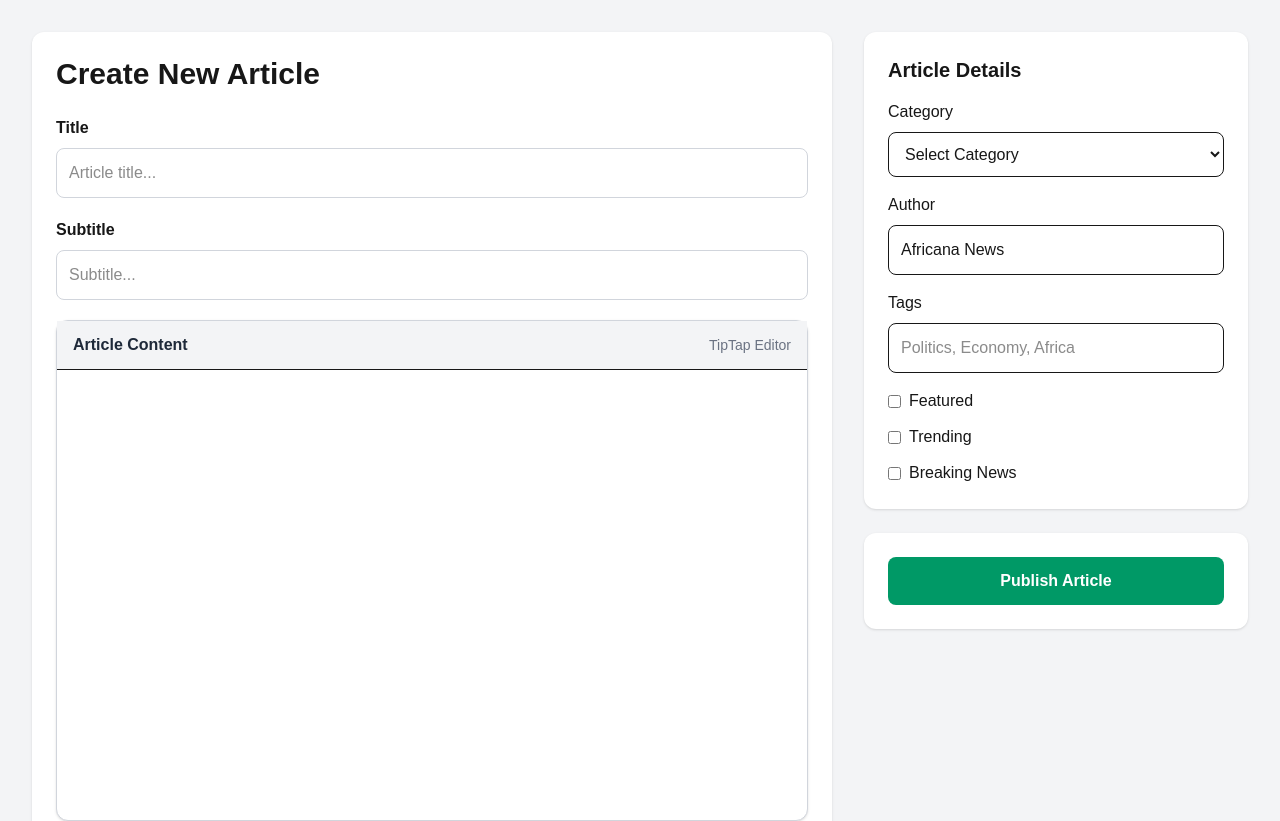
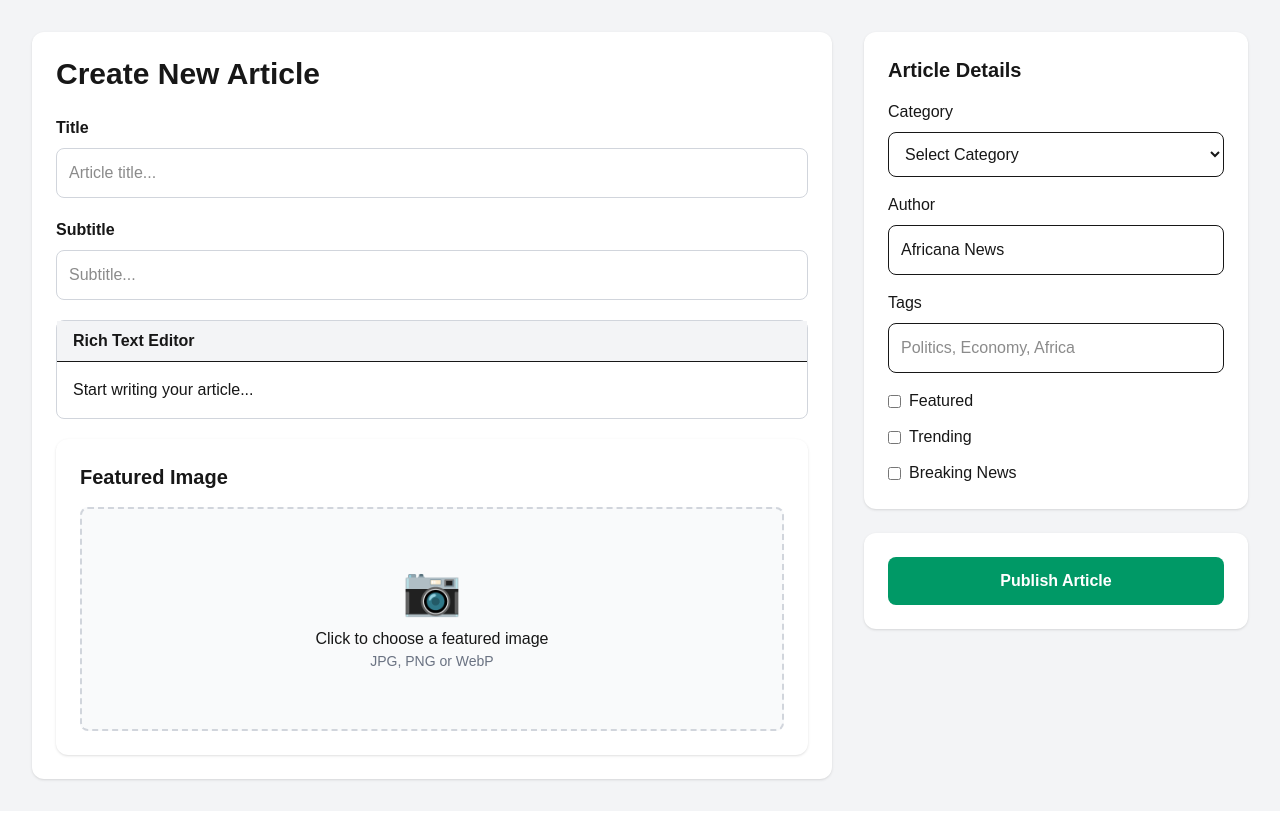
Before and after one commit to tbagbotas/Africana, a Next.js app: page /admin/articles/new in a window 1280 px wide. Shown: the top 821 px of the page. Built offline with nearby package versions, Linux system fonts and the light colour scheme.

Commit message:
Rich Text Editor working

```diff
--- /dev/null
+++ b/src/app/components/editor/RichTextEditor.tsx
@@ -0,0 +1,20 @@
+"use client";
+
+import { EditorContent, useEditor } from "@tiptap/react";
+import StarterKit from "@tiptap/starter-kit";
+
+export default function RichTextEditor() {
+  const editor = useEditor({
+    extensions: [StarterKit],
+    content: "<p>Hello Africana!</p>",
+    immediatelyRender: false,
+  });
+
+  if (!editor) return null;
+
+  return (
+    <div className="border rounded-lg p-4 bg-white">
+      <EditorContent editor={editor} />
+    </div>
+  );
+}
--- a/src/components/admin/RichTextEditor.tsx
+++ b/src/components/admin/RichTextEditor.tsx
@@ -1,60 +1,39 @@
 "use client";
 
-import { useEffect } from "react";
 import { EditorContent, useEditor } from "@tiptap/react";
 import StarterKit from "@tiptap/starter-kit";
 
 interface RichTextEditorProps {
-  value: string;
-  onChange: (value: string) => void;
+  content: string;
+  onChange: (content: string) => void;
 }
 
 export default function RichTextEditor({
-  value,
+  content,
   onChange,
 }: RichTextEditorProps) {
   const editor = useEditor({
     extensions: [StarterKit],
-    content:
-      value ||
-      `
-        <h2>Start writing your article...</h2>
-        <p>This is the Africana editor.</p>
-      `,
+    content: content || "<p>Start writing your article...</p>",
     immediatelyRender: false,
     onUpdate: ({ editor }) => {
       onChange(editor.getHTML());
     },
   });
 
-  useEffect(() => {
-    if (!editor) return;
-
-    if (editor.getHTML() !== value) {
-      editor.commands.setContent(value || "");
-    }
-  }, [value, editor]);
-
   if (!editor) {
-    return null;
+    return <p>Loading editor...</p>;
   }
 
   return (
-    <div className="rounded-xl border border-gray-300 bg-white shadow">
-      <div className="flex items-center justify-between border-b bg-gray-100 px-4 py-3">
-        <h2 className="font-semibold text-gray-800">
-          Article Content
-        </h2>
-
-        <span className="text-sm text-gray-500">
-          TipTap Editor
-        </span>
+    <div className="rounded-lg border border-gray-300 bg-white">
+      <div className="border-b bg-gray-100 px-4 py-2 font-semibold">
+        Rich Text Editor
       </div>
 
-      <EditorContent
-        editor={editor}
-        className="min-h-[450px] p-6 focus:outline-none"
-      />
+      <div className="p-4">
+        <EditorContent editor={editor} />
+      </div>
     </div>
   );
 }
```
Also changed, not shown: package.json (+8 -6 lines), 1 other file (tests, documents, lock files or other folders).
